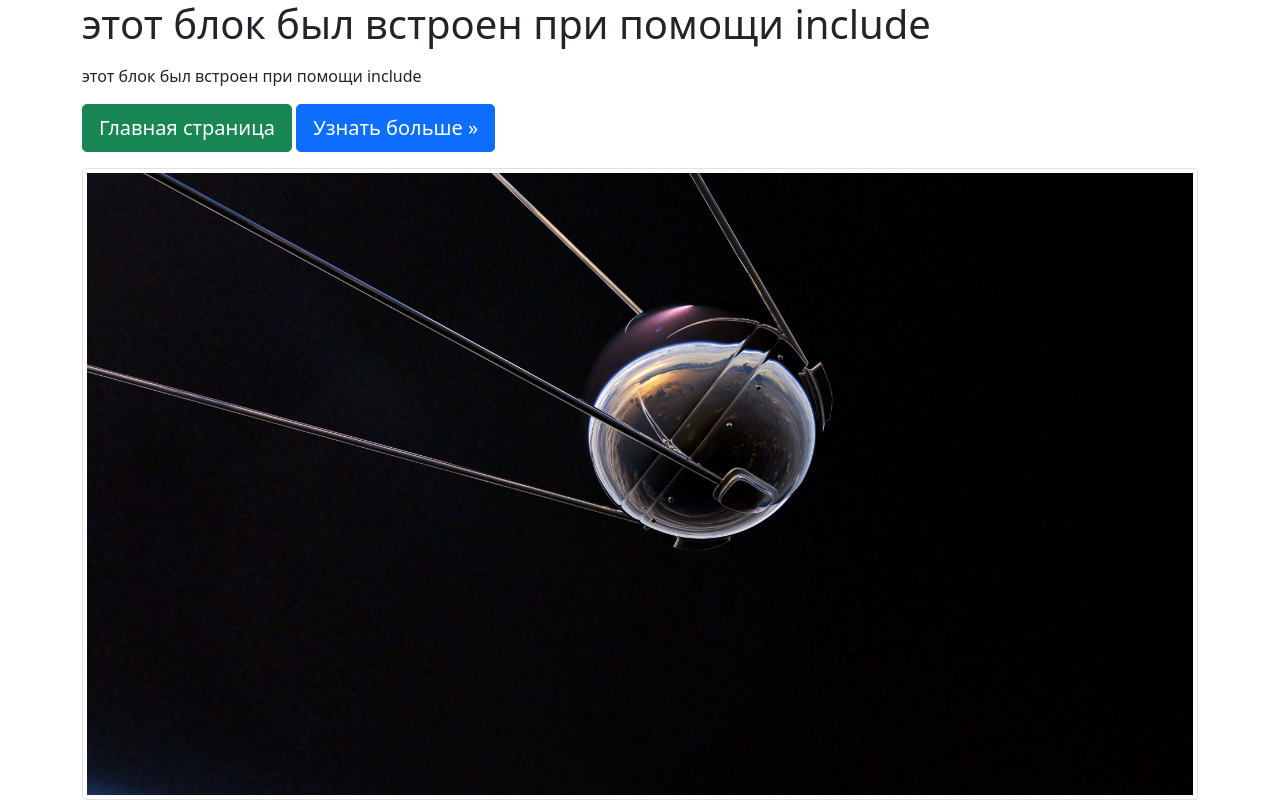
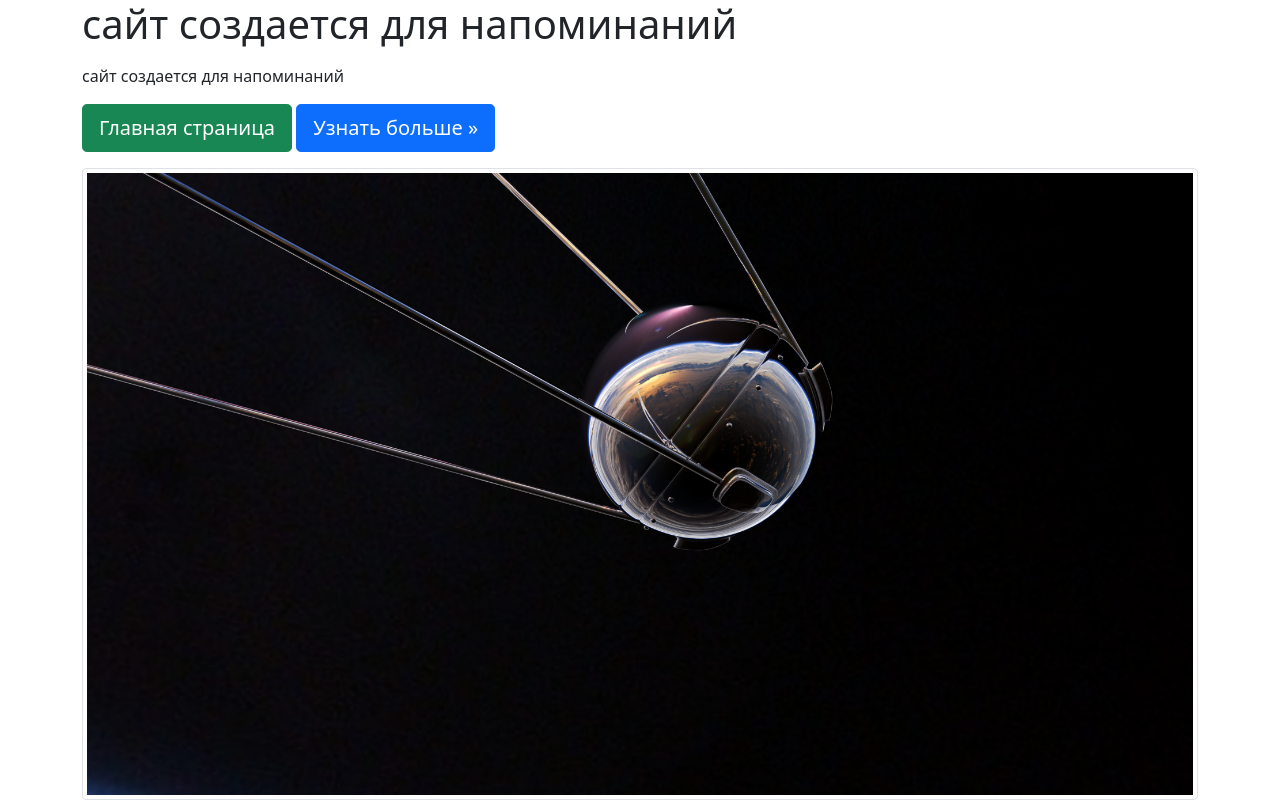
Before and after one commit to O1eksi/Do_It, a Django app: template ToDo/mainApp/templates/mainApp/wrapper.html in a window 1280 px wide. Run offline with Django 3.2, Linux system fonts and the light colour scheme; the template is opened without the code that fills it, so the values that code supplies are empty; some libraries are stand-ins or nearby versions.

Commit message:
learn  bootstrat

```diff
--- a/ToDo/mainApp/templates/mainApp/includes/some.html
+++ b/ToDo/mainApp/templates/mainApp/includes/some.html
@@ -1,5 +1,5 @@
 {% block content %}
 <p>
-    этот блок был встроен при помощи include
+    сайт создается для напоминаний
 </p>
 {% endblock%}
```
